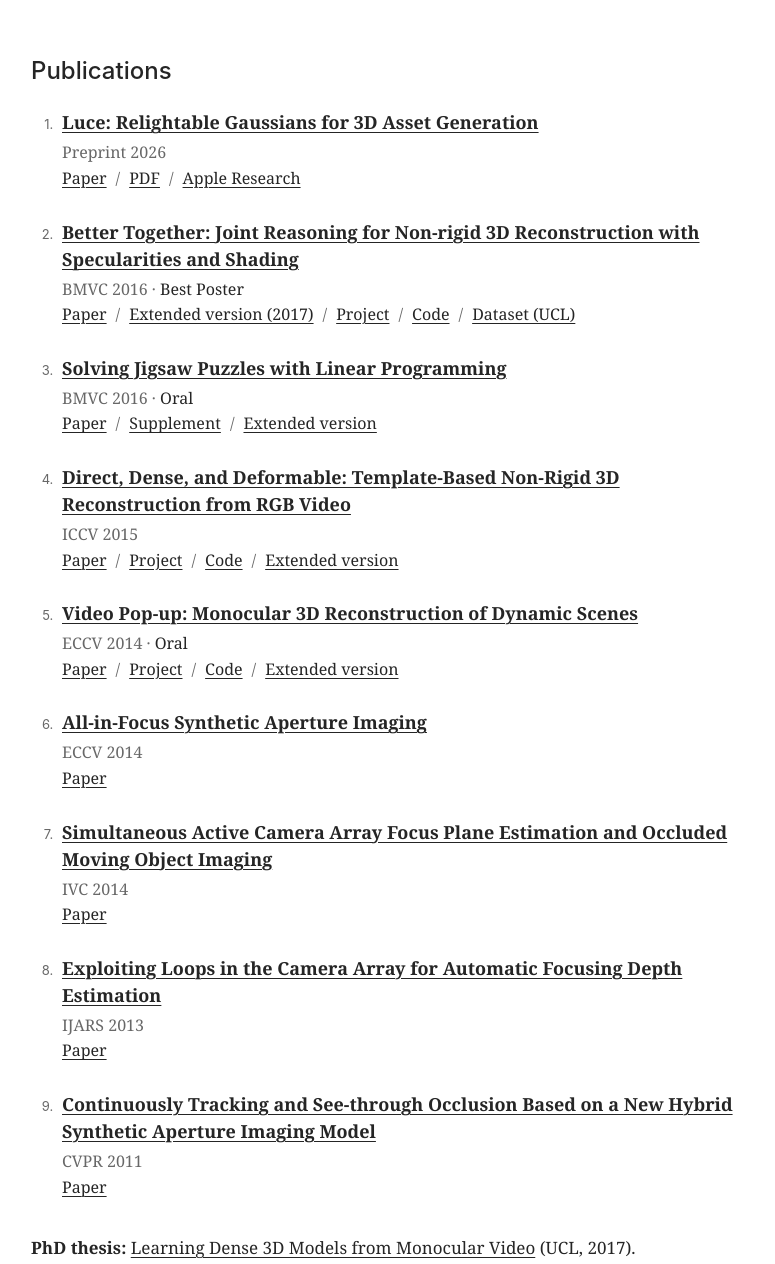
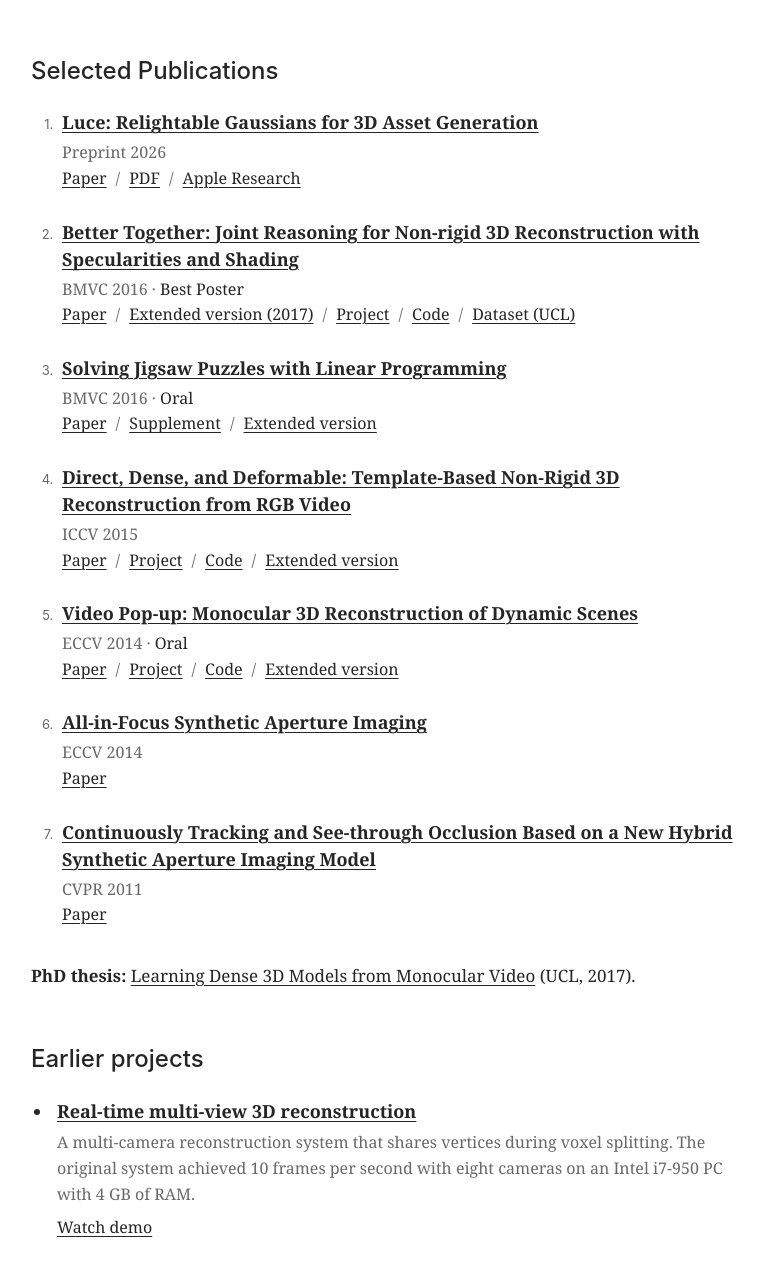
Before and after one commit to cvfish/cvfish.github.io, a plain HTML site: page public/index.html in a window 1280 px wide. Shown: the part 481-1745 px from the top of the page, without its empty margins (345-1120 px from the left). Drawn offline with Linux system fonts and the light colour scheme.

Commit message:
Regenerate the seven selected publications

```diff
--- a/public/index.html
+++ b/public/index.html
@@ -33,7 +33,7 @@
       <p class="intro">I am a <strong>Staff Engineer</strong> at <strong>Apple</strong>. I work on 3D computer vision and machine learning, with a particular interest in understanding the geometry and motion of the world from images and video.</p></header>
     <section id="about"><h2 id="bio">Bio</h2><p>Before Apple, I worked on 3D vision at DJI. I completed my PhD at University College London, advised by Lourdes Agapito and Chris Russell. Earlier, I studied at Northwestern Polytechnical University, working with Yanning Zhang and Tao Yang.</p>
       <p>You can find more about my experience and education in my <a href="cv.html">CV</a> (<a href="files/rui-yu-cv.pdf">PDF</a>).</p></section>
-    <section id="research"><h2 id="publications">Publications</h2>
+    <section id="research"><h2 id="publications">Selected Publications</h2>
       <ol class="publications"><li class="publication" id="luce" data-publication>
       <h3 class="pub-title"><a href="https://arxiv.org/abs/2608.23943">Luce: Relightable Gaussians for 3D Asset Generation</a></h3>
       <p class="pub-meta">Preprint 2026</p>
@@ -52,13 +52,7 @@
       <div class="pub-links"><a href="papers/VideoPopup.pdf">Paper</a><a href="projects/video-popup/">Project</a><a href="https://github.com/cvfish/VideoPopup">Code</a><a href="papers/VideoPopup_pami-compressed.pdf">Extended version</a></div></li><li class="publication" id="all-in-focus" data-publication>
       <h3 class="pub-title"><a href="papers/AllSAI.pdf">All-in-Focus Synthetic Aperture Imaging</a></h3>
       <p class="pub-meta">ECCV 2014</p>
-      <div class="pub-links"><a href="papers/AllSAI.pdf">Paper</a></div></li><li class="publication" id="active-camera-array" data-publication>
-      <h3 class="pub-title"><a href="papers/IVC2014.pdf">Simultaneous Active Camera Array Focus Plane Estimation and Occluded Moving Object Imaging</a></h3>
-      <p class="pub-meta">IVC 2014</p>
-      <div class="pub-links"><a href="papers/IVC2014.pdf">Paper</a></div></li><li class="publication" id="camera-array-loops" data-publication>
-      <h3 class="pub-title"><a href="ryu_files/exploiting_loops_IJARS.pdf">Exploiting Loops in the Camera Array for Automatic Focusing Depth Estimation</a></h3>
-      <p class="pub-meta">IJARS 2013</p>
-      <div class="pub-links"><a href="ryu_files/exploiting_loops_IJARS.pdf">Paper</a></div></li><li class="publication" id="hybrid-imaging" data-publication>
+      <div class="pub-links"><a href="papers/AllSAI.pdf">Paper</a></div></li><li class="publication" id="hybrid-imaging" data-publication>
       <h3 class="pub-title"><a href="papers/CVPR2011.pdf">Continuously Tracking and See-through Occlusion Based on a New Hybrid Synthetic Aperture Imaging Model</a></h3>
       <p class="pub-meta">CVPR 2011</p>
       <div class="pub-links"><a href="papers/CVPR2011.pdf">Paper</a></div></li></ol>
```
